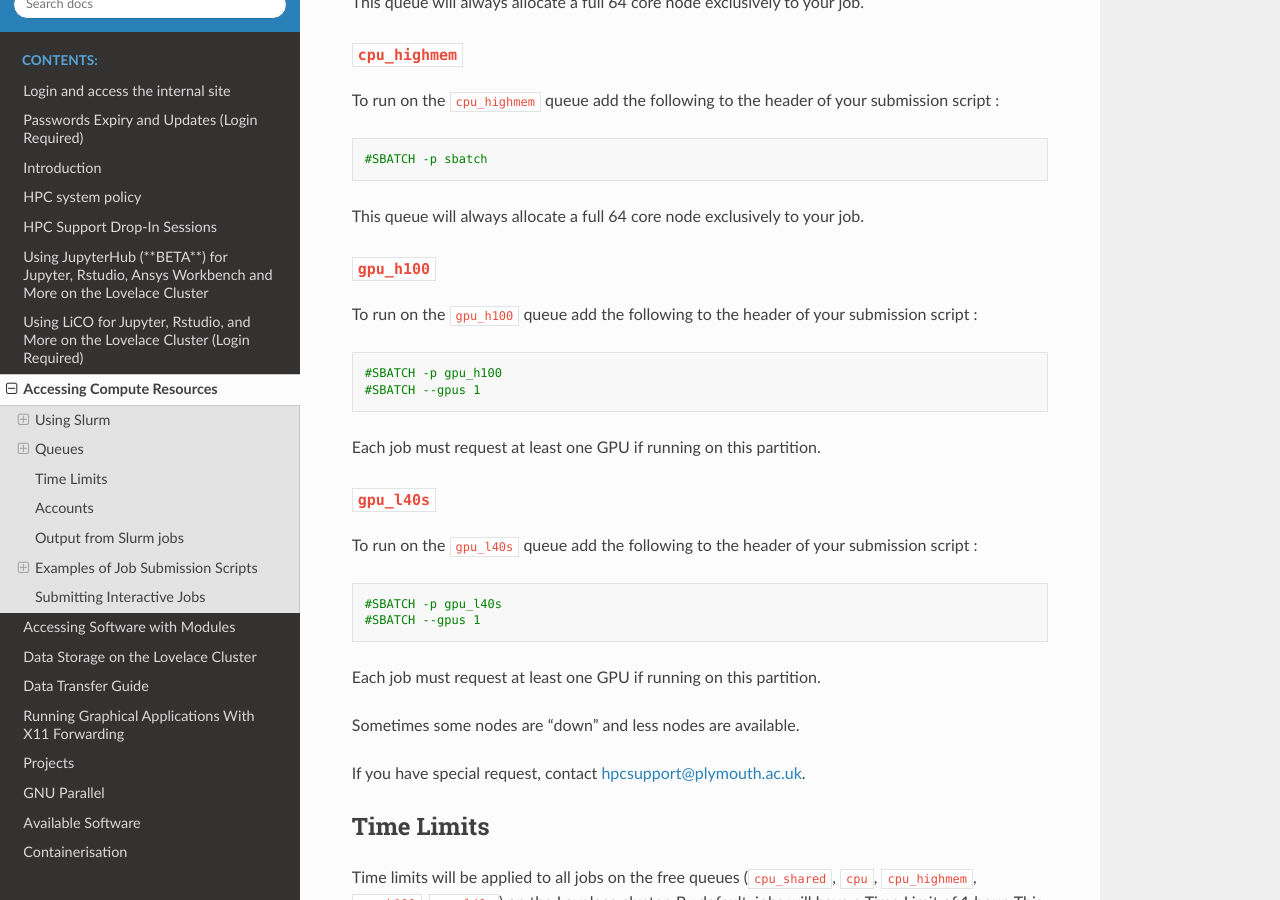
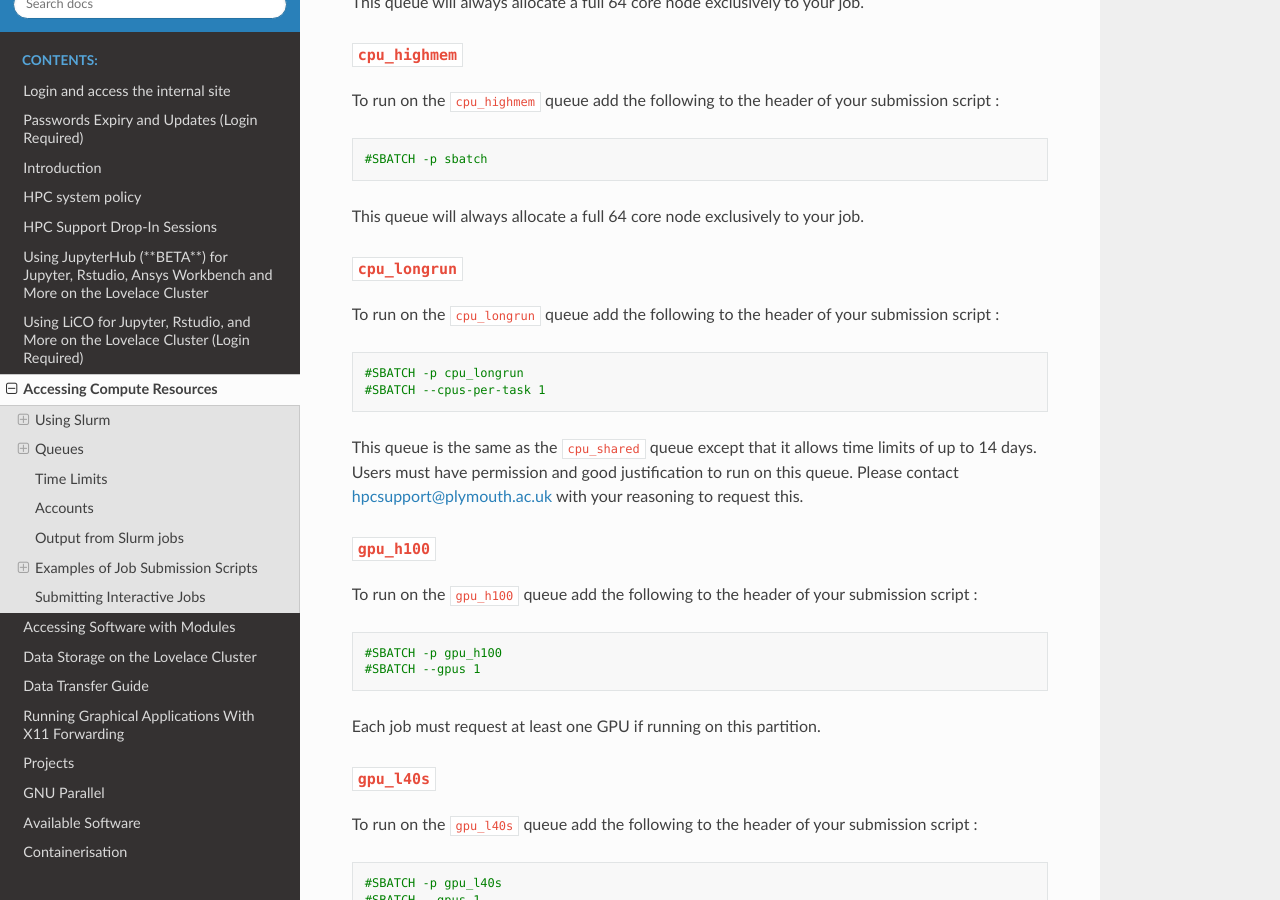
Before and after one commit to AbhinavPraveen/UoP-HPC-Docs, a Sphinx documentation site: the page built from source/user-guide/resources.rst, in a window 1280 px wide and 900 px high, scrolled down 2395 px. Built offline with Sphinx 7.4.7 and the Read the Docs theme 3.1.0, drawn with Linux system fonts in a browser that asks for light colours.

Commit message:
Add cpu_longrun info

```diff
--- a/source/user-guide/resources.rst
+++ b/source/user-guide/resources.rst
@@ -124,6 +124,19 @@ submission script :
 
 This queue will always allocate a full 64 core node exclusively to your job.
 
+:plaintext:`cpu_longrun`
+~~~~~~~~~~~~~~~~~~~~~~~~
+
+To run on the :plaintext:`cpu_longrun` queue add the following to the header of your
+submission script :
+
+.. code-block:: sbatch
+
+   #SBATCH -p cpu_longrun
+   #SBATCH --cpus-per-task 1
+
+This queue is the same as the :plaintext:`cpu_shared` queue except that it allows time limits of up to 14 days. Users must have permission and good justification to run on this queue. Please contact `hpcsupport@plymouth.ac.uk <mailto:hpcsupport@plymouth.ac.uk>`_ with your reasoning to request this.
+
 .. _gpu_h100_job:
 
 :plaintext:`gpu_h100`
```
